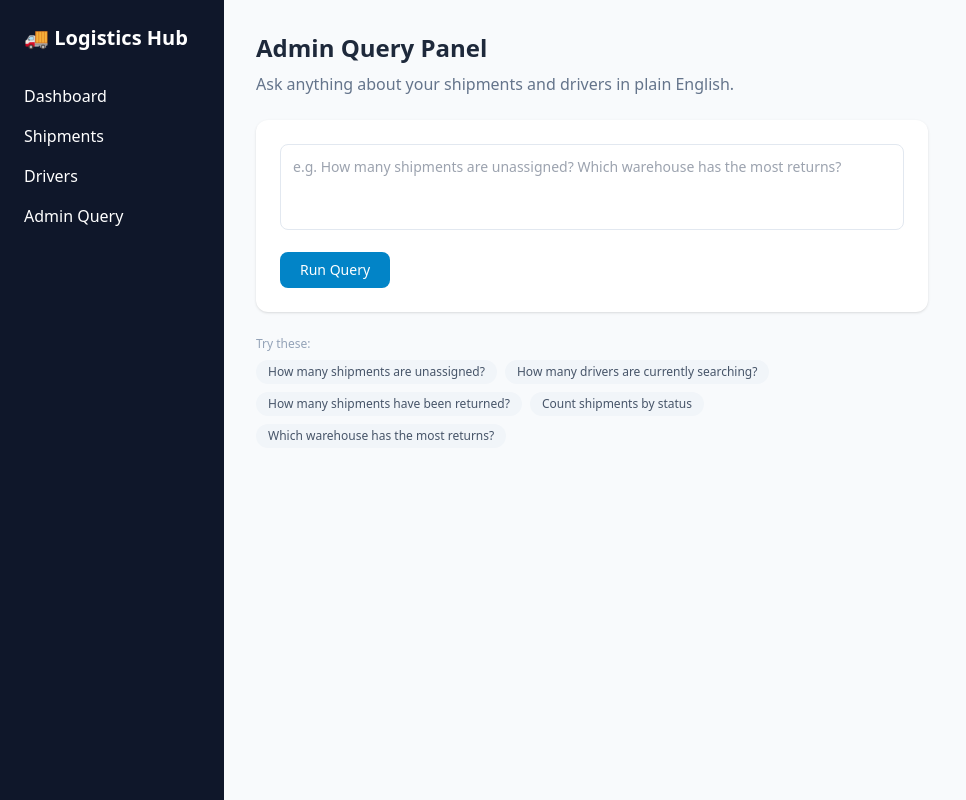
After one commit to KDarshan-K/Unified-Logistics, a FastAPI app: template app/templates/admin.html in a window 1280 px wide. The commit adds this page. Shown: the whole page, without its empty margins (0-966 px from the left). Run offline with FastAPI, Linux system fonts and the light colour scheme; the template is opened without the code that fills it, so the values that code supplies are empty; some libraries are stand-ins or nearby versions.

Commit message:
AI admin query support

```diff
--- a/app/main.py
+++ b/app/main.py
@@ -5,6 +5,7 @@ from app.routes import shipment_routes, driver_routes, analytics_routes
 from app.services.analytics_service import returns_by_warehouse
 from app.services.shipment_service import get_all_shipments, get_shipment
 from app.services.driver_service import get_all_drivers
+from app.routes import shipment_routes, driver_routes, analytics_routes, query_routes
 
 app = FastAPI()
 
@@ -14,7 +15,7 @@ templates = Jinja2Templates(directory="app/templates")
 app.include_router(shipment_routes.router)
 app.include_router(driver_routes.router)
 app.include_router(analytics_routes.router)
-
+app.include_router(query_routes.router)
 @app.get("/")
 def dashboard(request: Request):
     return templates.TemplateResponse("dashboard.html", {
--- /dev/null
+++ b/app/templates/admin.html
@@ -0,0 +1,97 @@
+{% extends "base.html" %}
+{% block content %}
+<h2 class="text-2xl font-semibold mb-2">Admin Query Panel</h2>
+<p class="text-slate-500 mb-6">Ask anything about your shipments and drivers in plain English.</p>
+
+<div class="bg-white rounded-xl shadow p-6 max-w-2xl mb-6">
+    <textarea
+        id="question"
+        rows="3"
+        placeholder="e.g. How many shipments are unassigned? Which warehouse has the most returns?"
+        class="w-full border border-slate-200 rounded-lg p-3 text-sm focus:outline-none focus:ring-2 focus:ring-sky-400 resize-none mb-4"
+    ></textarea>
+    <button
+        onclick="runQuery()"
+        class="bg-sky-600 text-white px-5 py-2 rounded-lg hover:bg-sky-700 text-sm font-medium">
+        Run Query
+    </button>
+</div>
+
+<!-- Example queries -->
+<div class="max-w-2xl mb-6">
+    <p class="text-xs text-slate-400 mb-2">Try these:</p>
+    <div class="flex flex-wrap gap-2">
+        {% for q in [
+            "How many shipments are unassigned?",
+            "How many drivers are currently searching?",
+            "How many shipments have been returned?",
+            "Count shipments by status",
+            "Which warehouse has the most returns?"
+        ] %}
+        <button onclick="setQuestion('{{ q }}')"
+            class="text-xs bg-slate-100 hover:bg-slate-200 text-slate-600 px-3 py-1 rounded-full">
+            {{ q }}
+        </button>
+        {% endfor %}
+    </div>
+</div>
+
+<!-- Results -->
+<div id="results" class="max-w-2xl hidden">
+    <div class="bg-white rounded-xl shadow p-6">
+        <p class="text-xs text-slate-400 mb-1">Generated Pipeline</p>
+        <pre id="pipeline" class="text-xs bg-slate-50 rounded p-3 overflow-x-auto mb-4"></pre>
+
+        <p class="text-xs text-slate-400 mb-1">Results <span id="count" class="font-semibold text-slate-600"></span></p>
+        <pre id="output" class="text-xs bg-slate-50 rounded p-3 overflow-x-auto"></pre>
+    </div>
+</div>
+
+<!-- Loading state -->
+<div id="loading" class="hidden text-sm text-slate-500 mt-4">Running query...</div>
+
+<!-- Error state -->
+<div id="error" class="hidden max-w-2xl mt-4 bg-red-50 border border-red-200 text-red-700 rounded-xl p-4 text-sm"></div>
+
+<script>
+function setQuestion(q) {
+    document.getElementById("question").value = q;
+}
+
+async function runQuery() {
+    const question = document.getElementById("question").value.trim();
+    if (!question) return;
+
+    document.getElementById("results").classList.add("hidden");
+    document.getElementById("error").classList.add("hidden");
+    document.getElementById("loading").classList.remove("hidden");
+
+    try {
+        const res = await fetch("/admin/query", {
+            method: "POST",
+            headers: { "Content-Type": "application/json" },
+            body: JSON.stringify({ question })
+        });
+
+        const data = await res.json();
+        document.getElementById("loading").classList.add("hidden");
+
+        if (data.error) {
+            document.getElementById("error").textContent = "Error: " + data.error;
+            document.getElementById("error").classList.remove("hidden");
+            return;
+        }
+
+        document.getElementById("pipeline").textContent = JSON.stringify(data.pipeline, null, 2);
+        document.getElementById("output").textContent = JSON.stringify(data.results, null, 2);
+        document.getElementById("count").textContent = `(${data.count} records)`;
+        document.getElementById("results").classList.remove("hidden");
+
+    } catch (err) {
+        document.getElementById("loading").classList.add("hidden");
+        document.getElementById("error").textContent = "Request failed: " + err.message;
+        document.getElementById("error").classList.remove("hidden");
+    }
+}
+</script>
+{% endblock %}
--- a/app/templates/base.html
+++ b/app/templates/base.html
@@ -13,6 +13,7 @@
             <a href="/" class="block hover:text-sky-400">Dashboard</a>
             <a href="/shipments" class="block hover:text-sky-400">Shipments</a>
             <a href="/drivers" class="block hover:text-sky-400">Drivers</a>
+            <a href="/admin" class="block hover:text-sky-400">Admin Query</a>
         </aside>
         <main class="flex-1 p-8">
             {% block content %}{% endblock %}
--- a/requirements.txt
+++ b/requirements.txt
@@ -4,3 +4,4 @@ pymongo
 python-dotenv
 jinja2
 python-multipart
+groq
```
Also changed, not shown: app/routes/query_routes.py (added, +17 -0 lines), app/services/query_service.py (added, +100 -0 lines).
